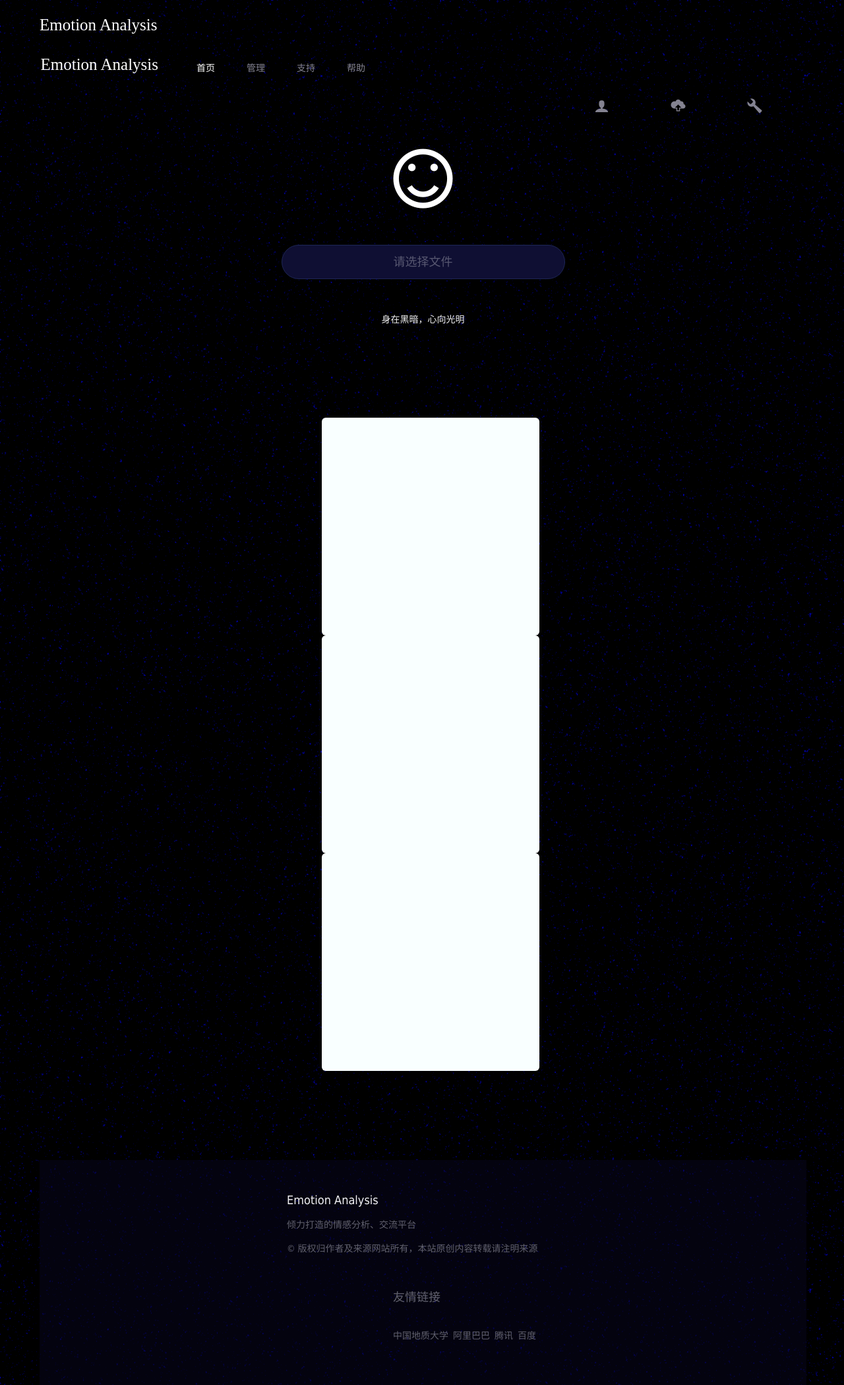
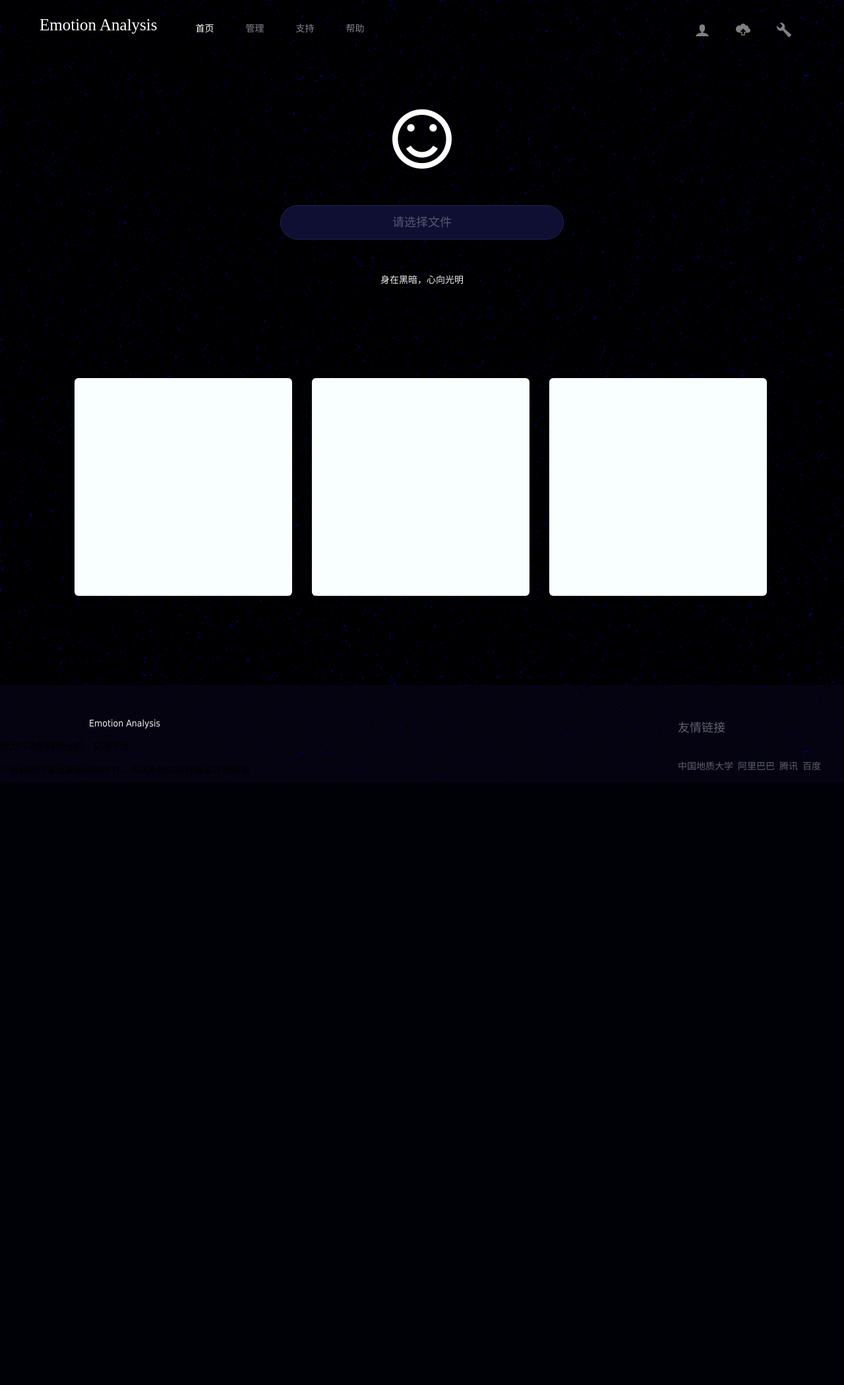
Before and after one commit to LouisYZK/DSS, a Django app: page /dss in a window 1280 px wide. Shown: the whole page at 66% size. After the commit the page ends 1186 px from the top, so only its background shows below. Run offline with Django 3.2, Linux system fonts and the light colour scheme; some web fonts are replaced.

Commit message:
update margin

```diff
--- a/dss/templates/index.html
+++ b/dss/templates/index.html
@@ -13,21 +13,6 @@
 		<div class="header">
 			<div class="logo left">Emotion Analysis</div>
 			<ul class="nav left">
-=======
-<!DOCTYPE html>
-<html>
-	<head>
-		<meta charset="UTF-8">
-		<title>Emotion Analysis</title>
-		<link rel="stylesheet" type="text/css" href="/static/css/style.css"/>
-		<link rel="stylesheet" type="text/css" href="/static/css/index.css"/>
-		<script src="/static/js/index.js"></script>
-	</head>
-	<body>
-		<div class="header">
-			<div class="logo left">Emotion Analysis</div>
-			<ul class="nav left">
->>>>>>> 921267835d39d6524a05c1b1464821b4cd1b819f
 				<li><a href="#" class="initial">首页</a></li>
 				<li><a href="#">管理</a></li>
 				<li><a href="#">支持</a></li>
--- a/static/css/index.css
+++ b/static/css/index.css
@@ -119,8 +119,9 @@ h3 {
 
 
 .content {
+	width: 1107px;
 	padding-left: 53px;
-	margin: 140px 375px 135px;
+	margin: 140px auto 135px;
 }
 
 .clearfix:after, .clearfix:before {
@@ -145,16 +146,23 @@ h3 {
 
 .footer {
 	background-color: rgba(8,7,30, .5);
-	padding: 0 375px 50px;
 }
 
-.footer .copy {
+.wrap {
+
+	/*padding: 0 375px 50px;*/
+	width: 1160px;
+	margin: 0 auto;
+	padding-bottom: 50px;
+}
+
+.wrap .copy {
 	text-align: left;
 	color: #60606d;
 	font-family: tahoma;
 }
 
-.footer h3 {
+.wrap h3 {
 	text-align: left;
 	font-size: 18px;
 }
```
Also changed, not shown: 1 other file.
